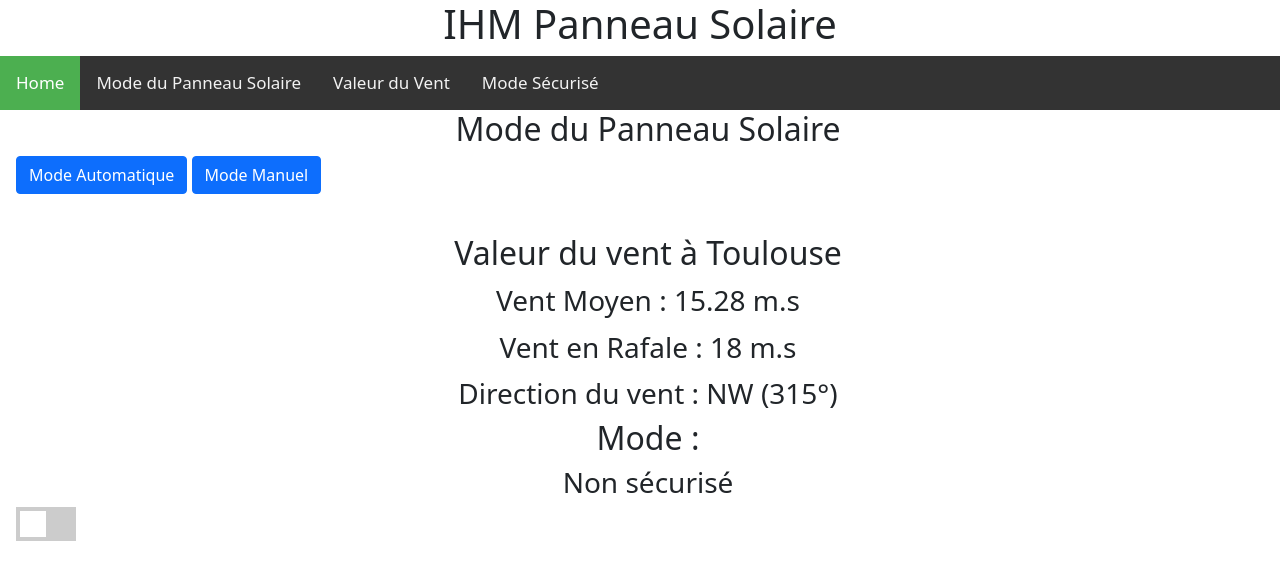
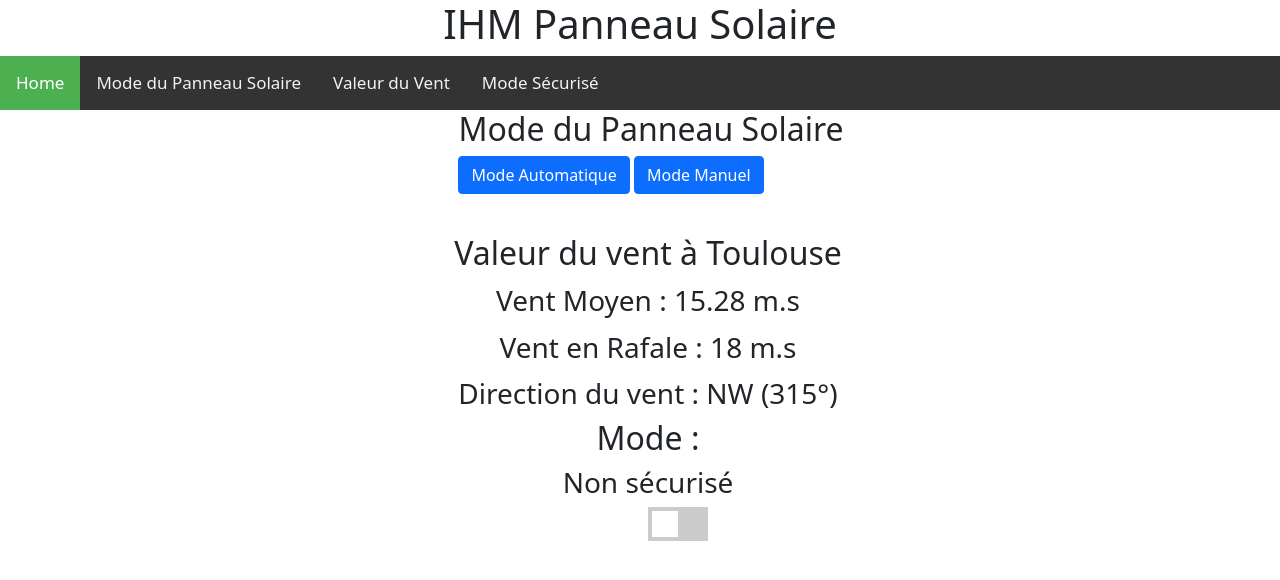
Before and after one commit to Hinivir/panneau_solaire_SIN_Palau, a PHP site: page / in a window 1280 px wide. Shown: the top 580 px of the page. Run offline with PHP 8.4, Linux system fonts and the light colour scheme.

Commit message:
Change the CSS

```diff
--- a/css/style.css
+++ b/css/style.css
@@ -25,6 +25,7 @@ h1, h2, h3{
   display: inline-block;
   width: 60px;
   height: 34px;
+  margin-left: 50%;
 }
 
 .switch input {display:none;}
@@ -101,18 +102,19 @@ input:checked + .slider:before {
    display: block;
    text-align: left;
  }
-}
+
 .input {
   float: left;
   display: block;
   text-align:center;
-  display: inline-block;
 }
 /*Value*/
 #value {
   margin-top: 40px;
 }
-/*button*/
 #Modepanneau {
-
+  margin-left:35%;
 }
+#modepanel {
+  text-align: left;
+}
--- a/index.html
+++ b/index.html
@@ -25,7 +25,7 @@
 
 <div style="padding-left:16px">
     <div id="Modepanneau">
-      <h2>Mode du Panneau Solaire</h2>
+      <h2 id="modepanel">Mode du Panneau Solaire</h2>
       <input type="button" value="Mode Automatique" id="auto" onclick="cacherauto()"class="btn btn-primary">
       <input type="button" value="Mode Manuel" id="manu" onclick="affichermanu()"class="btn btn-primary">
     </div>
```
